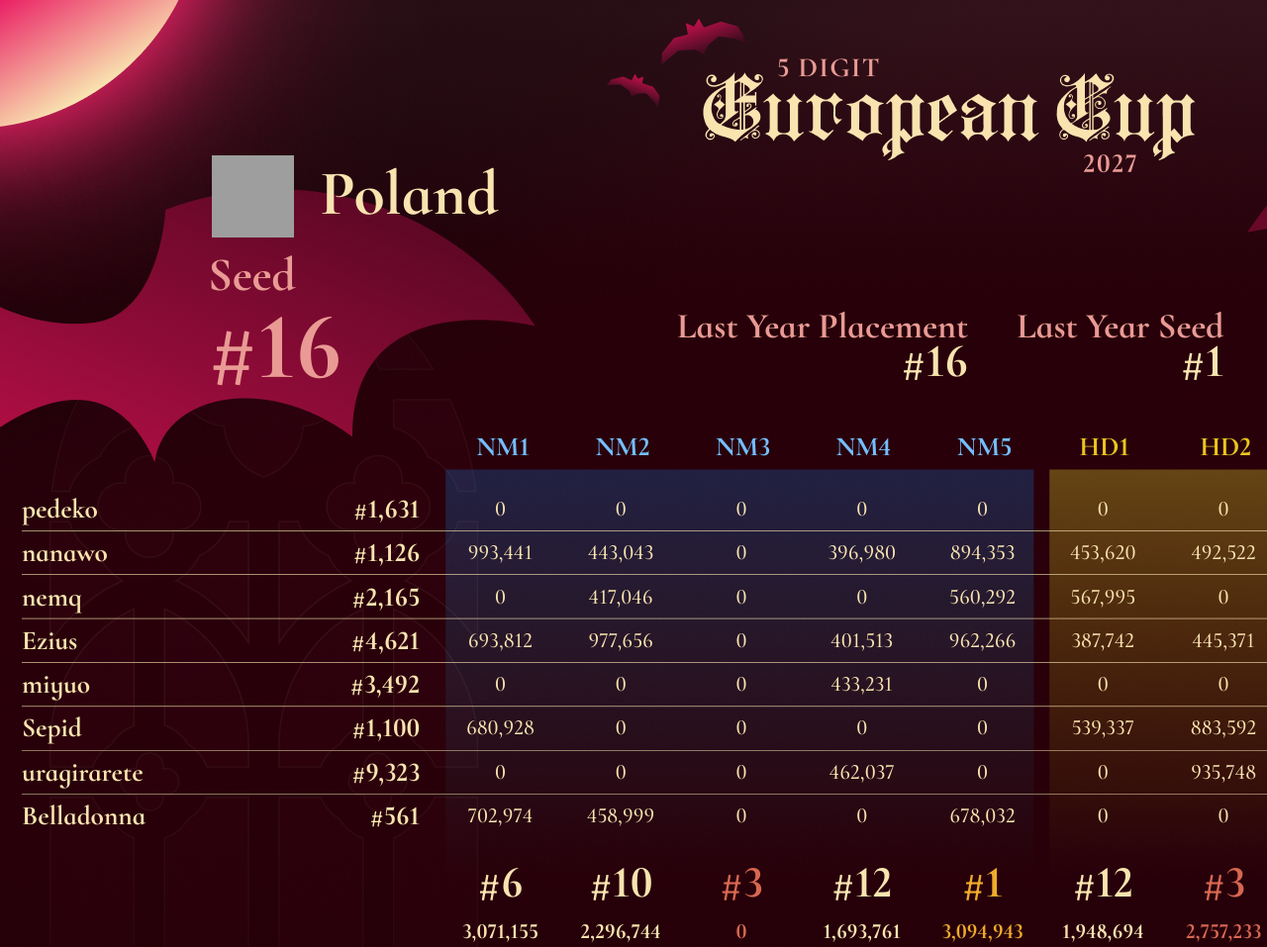
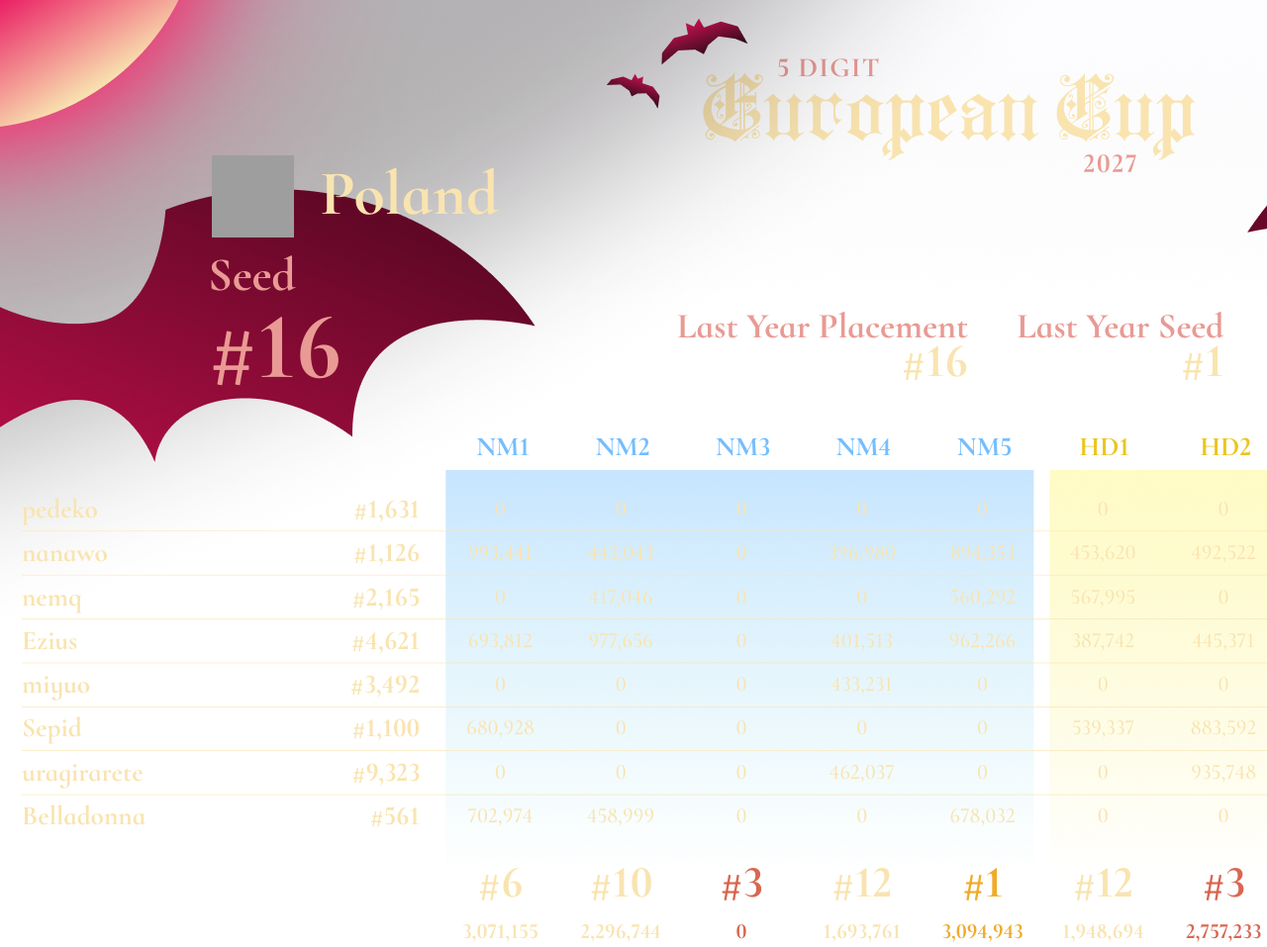
Before and after one commit to illonion-tosu/5EC27, a plain HTML site: page seeding/index.html in a window 1280 px wide. Shown: the top 957 px of the page at 99% size. Drawn offline with nearby package versions, Linux system fonts and the light colour scheme; grey boxes are pictures that could not be loaded.

Commit message:
feat: background winner scene

```diff
--- a/mappool/style.css
+++ b/mappool/style.css
@@ -10,7 +10,7 @@ body {
 }
 
 /* Images */
-.eclipse {
+.circle {
     position: absolute;
     left: 50%;
     transform: translateX(-50%);
--- a/seeding/index.html
+++ b/seeding/index.html
@@ -19,7 +19,15 @@
 </head>
 <body>
     <div class="overlay">
-        <div class="background-image"></div>
+        <!-- Images -->
+        <img class="top-rectangle" src="static/top-rectangle.png">
+        <img class="logo" src="static/logo.png">
+        <img class="circle-background" src="static/circle-background.png">
+        <img class="circle" src="static/circle.png">
+        <img class="stats-background" src="static/stats-background.png">
+        <img class="qualifier-results" src="static/qualifier-results.png">
+        <img class="left-wing" src="static/left-wing.png">
+        <img class="bats" src="static/bats.png">
 
         <!-- Team Info -->
         <img class="team-flag" id="team-flag" src="https://osuflags.omkserver.nl/ES-1000.png">
--- a/seeding/style.css
+++ b/seeding/style.css
@@ -12,6 +12,47 @@
 /* Background Image */
 .background-image {
     background: url("static/background.png") center / cover no-repeat;
+}
+
+/* Images */
+.top-rectangle {
+    position: absolute;
+}
+
+.logo {
+    position: absolute;
+    left: 50%;
+    top: 57px;
+    transform: translateX(-50%);
+}
+
+.circle-background,
+.circle {
+    position: absolute;
+    top: 0;
+    left: 0;
+}
+
+.stats-background {
+    position: absolute;
+    left: 22px;
+    top: 474.53px;
+}
+
+.qualifier-results {
+    position: absolute;
+    left: 1235px;
+}
+
+.left-wing {
+    position: absolute;
+    top: 90px;
+}
+
+.bats {
+    position: absolute;
+    left: 611px;
+    top: 6px;
 }
 
 /* Team Flag */
```
Also changed, not shown: mappool/index.html (+1 -1 lines), mappool/static/circle.png (renamed from mappool/static/top-eclipse.png), seeding/static/background.png (deleted), seeding/static/bats.png (added), seeding/static/circle-background.png (added), seeding/static/circle.png (added), seeding/static/left-wing.png (added), seeding/static/logo.png (added), seeding/static/qualifier-results.png (added), seeding/static/stats-background.png (added), seeding/static/top-rectangle.png (added).
